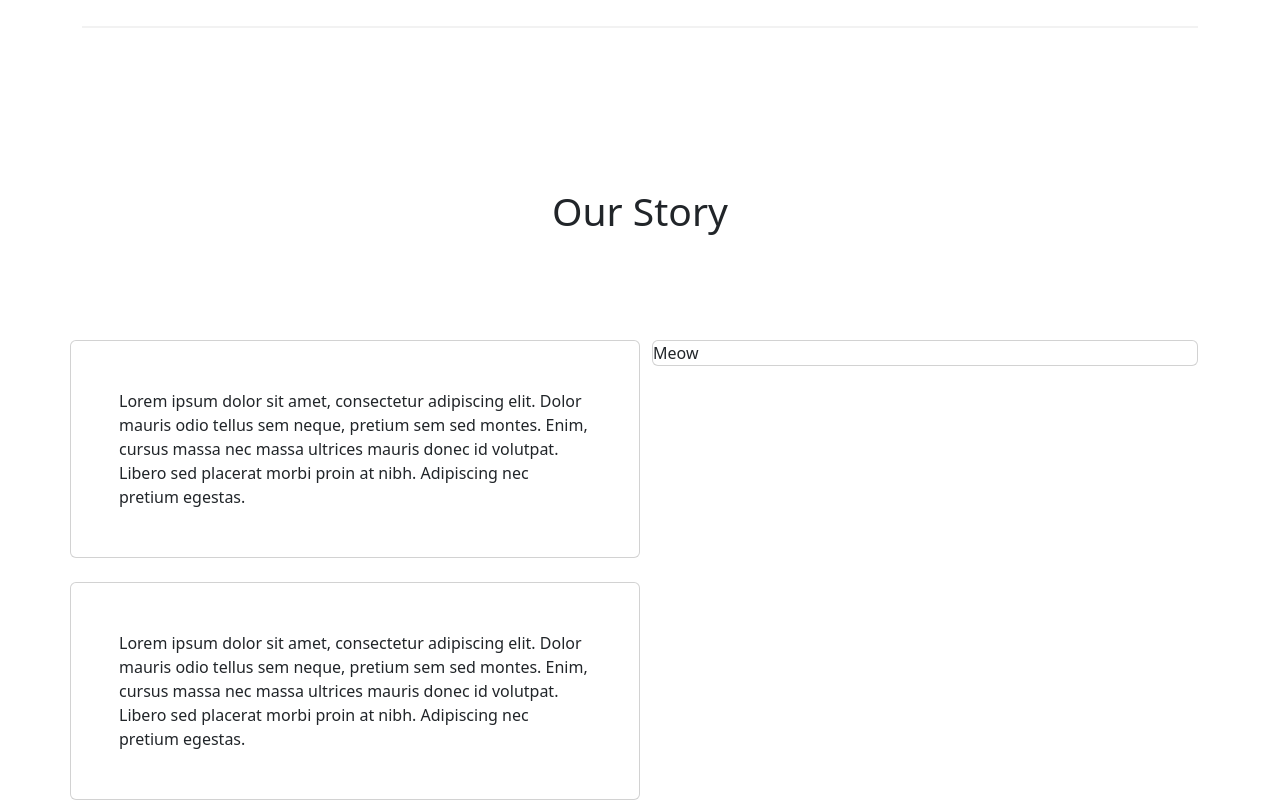
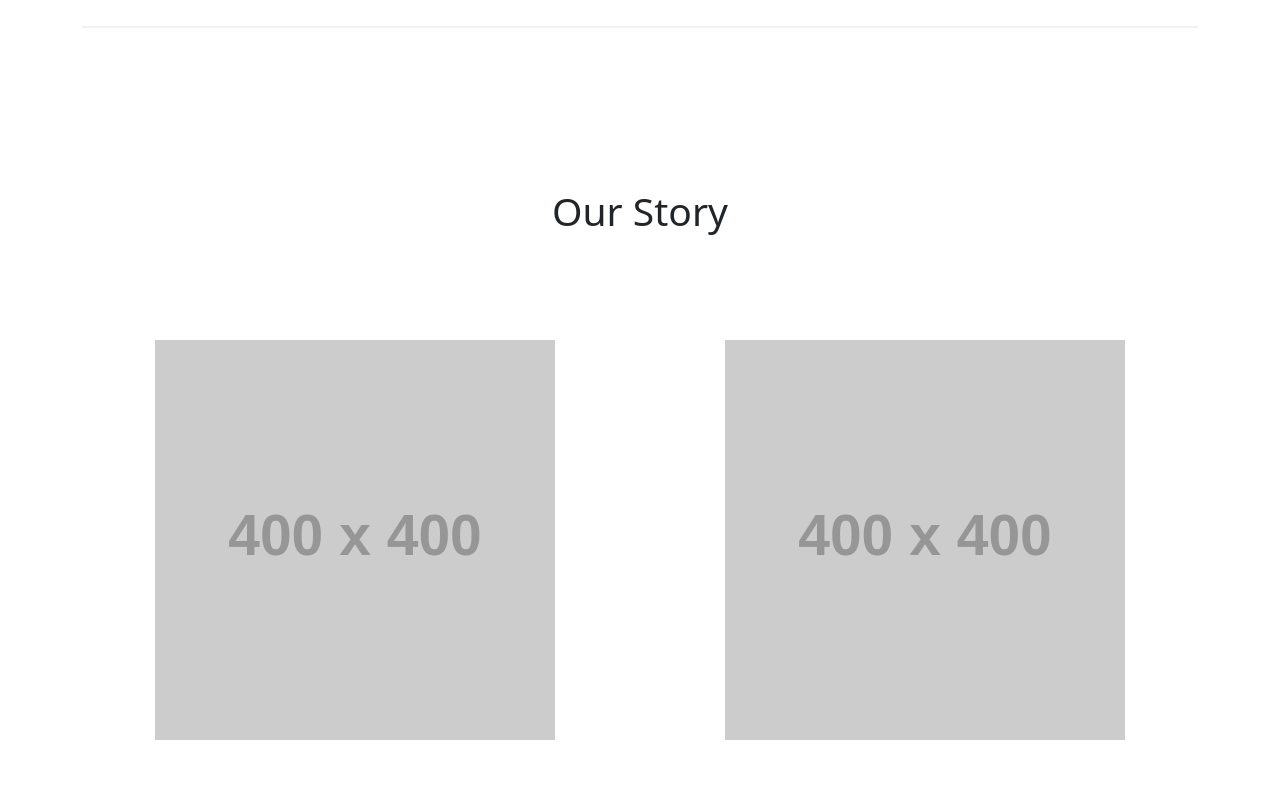
Before and after one commit to Zer0-01/react-typescript-wedding-invitation, a React (Vite) app: page / in a window 1280 px wide. Shown: the part 2173-2973 px from the top of the page. After the commit the page ends 2913 px from the top, so only its background shows below. Built offline with nearby package versions, Linux system fonts and the light colour scheme.

Commit message:
feat: put the image placeholder

```diff
--- a/src/App.tsx
+++ b/src/App.tsx
@@ -5,6 +5,7 @@ import Col from 'react-bootstrap/esm/Col';
 import Spacer from './components/Spacer';
 import Card from 'react-bootstrap/esm/Card';
 import Button from 'react-bootstrap/esm/Button';
+import Image from 'react-bootstrap/esm/Image';
 
 import { useState, useEffect } from 'react';
 
@@ -191,30 +192,16 @@ function App() {
         </Row>
         <Spacer height={100} />
         <Row>
-          <Col>
+          <Col className='d-flex justify-content-center'>
             <Row>
-              <Card className='mb-4'>
-                <Row className="justify-content-center p-5">
-                  Lorem ipsum dolor sit amet, consectetur adipiscing elit. Dolor mauris odio tellus sem neque, pretium sem sed montes. Enim, cursus massa nec massa ultrices mauris donec id volutpat. Libero sed placerat morbi proin at nibh. Adipiscing nec pretium egestas.
-                </Row>
-
-              </Card>
-            </Row>
-            <Row>
-              <Card>
-                <Row className="justify-content-center p-5">
-                  Lorem ipsum dolor sit amet, consectetur adipiscing elit. Dolor mauris odio tellus sem neque, pretium sem sed montes. Enim, cursus massa nec massa ultrices mauris donec id volutpat. Libero sed placerat morbi proin at nibh. Adipiscing nec pretium egestas.
-                </Row>
-
-              </Card>
+              <Image src='https://placehold.co/400x400' />
             </Row>
 
+          </Col>
+          <Col className='d-flex justify-content-center'>
+            <Image src='https://placehold.co/400x400' />
 
-          </Col>
-          <Col>
-            <Card>
-              Meow
-            </Card>
+
           </Col>
         </Row>
       </Container>
```
